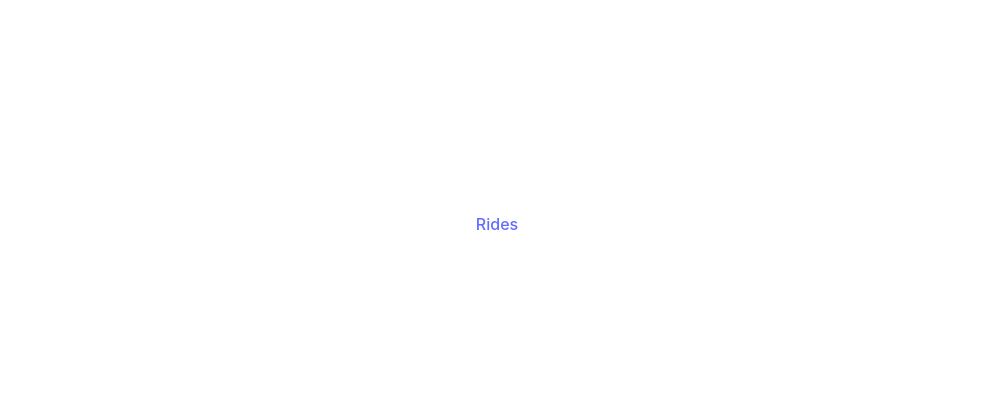
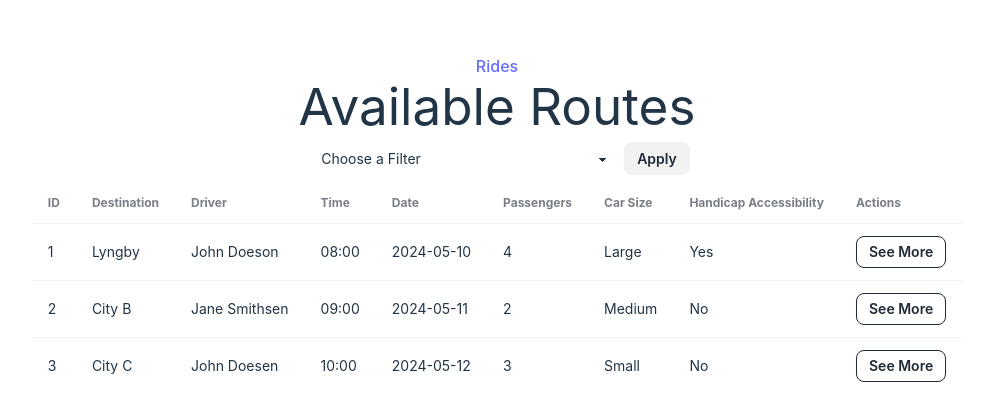
Before and after one commit to ConfuzzedCat/PickMeUp-repo, a React (Vite) app in the folder frontend/: page / in a window 1280 px wide. Before the commit this address had no page. Shown: the part 176-596 px from the top of the page, without its empty margins (143-1136 px from the left). Built offline with nearby package versions, Linux system fonts and the light colour scheme.

Commit message:
routes page showing routes from mockdata

```diff
--- a/frontend/src/Routes.jsx
+++ b/frontend/src/Routes.jsx
@@ -1,14 +1,14 @@
-import React from "react"
-import { useState } from "react"
-import { useEffect } from "react"
-import mockData from "./util/routesData.js"
+import React from "react";
+import { useState, useEffect } from "react";
+import { Link } from "react-router-dom";
+import mockData from "./util/routesData.js";
 
 function Routes() {
-  const [routes, setRoutes] = useState([]) // state to hold routes data
+  const [routes, setRoutes] = useState([]);
 
   useEffect(() => {
-    setRoutes(mockData.getAllRoutes()) // load the data into state when the component mounts
-  }, []) // empty dependency array to run the effect only once
+    setRoutes(mockData.getAllRoutes());
+  }, []);
 
   return (
     <div className="overflow-x-auto">
@@ -18,26 +18,18 @@ function Routes() {
         <option disabled selected>
           Choose a Filter
         </option>
-
         <option>Destination</option>
-
         <option>Handicap Availability</option>
-
         <option>Time</option>
-
         <option>Date</option>
-
         <option>Amount of Passengers</option>
-
         <option>Car size</option>
-
         <option>Driver</option>
       </select>
 
       <button className="btn btn-sm">Apply</button>
 
       <table className="table">
-        {/* head */}
         <thead>
           <tr>
             <th>ID</th>
@@ -48,10 +40,11 @@ function Routes() {
             <th>Passengers</th>
             <th>Car Size</th>
             <th>Handicap Accessibility</th>
+            <th>Actions</th>  {/* New column header for actions */}
           </tr>
         </thead>
         <tbody>
-          {routes.map((route => (
+          {routes.map(route => (
             <tr key={route.id}>
               <td>{route.id}</td>
               <td>{route.destination}</td>
@@ -61,8 +54,13 @@ function Routes() {
               <td>{route.passengers}</td>
               <td>{route.carSize}</td>
               <td>{route.handicapAccessibility ? "Yes" : "No"}</td>
+              <td>
+                <Link to={`/route/${route.id}`} className="btn btn-sm btn-outline">
+                  See More
+                </Link>
+              </td>  {/* Button in a new cell */}
             </tr>
-          )))}
+          ))}
         </tbody>
       </table>
     </div>
```
Also changed, not shown: frontend/src/main.jsx (+12 -6 lines). Lines whose indentation alone changed are shown as unchanged.
